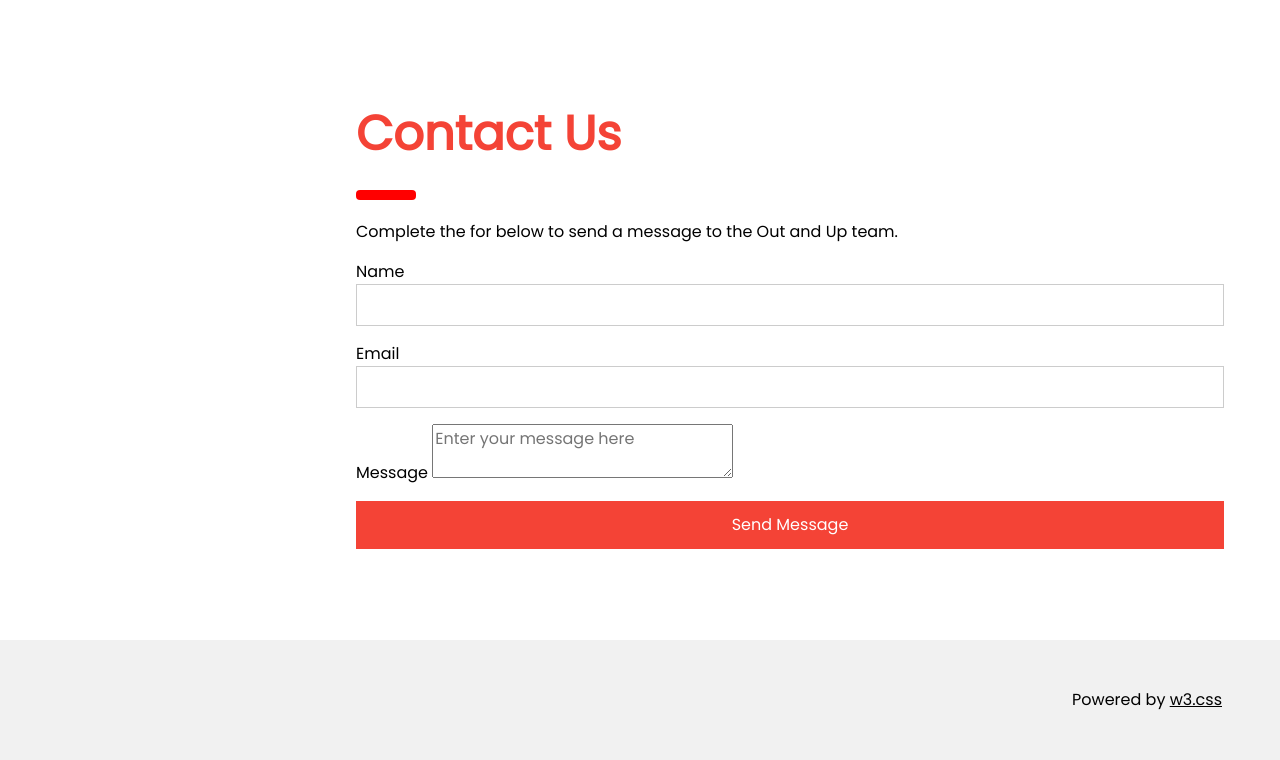
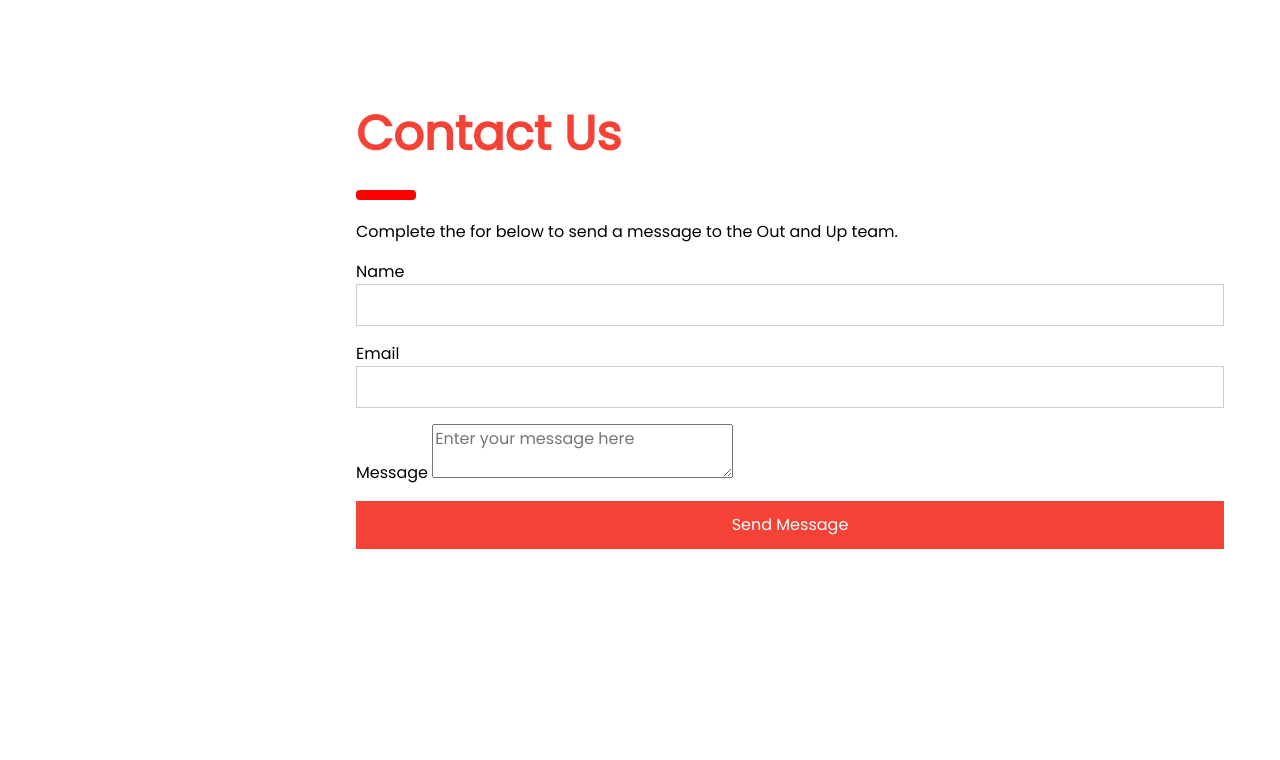
Before and after one commit to StarKus27/outandup, a website: page index.html in a window 1280 px wide. Shown: the part 2456-3216 px from the top of the page. After the commit the page ends 3021 px from the top, so only its background shows below. Drawn offline with nearby package versions, Linux system fonts and the light colour scheme.

Commit message:
Update index.html

```diff
--- a/index.html
+++ b/index.html
@@ -202,9 +202,6 @@ body {font-size:16px;}
 <!-- End page content -->
 </div>
 
-<!-- W3.CSS Container -->
-<div class="w3-light-grey w3-container w3-padding-32" style="margin-top:75px;padding-right:58px"><p class="w3-right">Powered by <a href="https://www.w3schools.com/w3css/default.asp" title="W3.CSS" target="_blank" class="w3-hover-opacity">w3.css</a></p></div>
-
 <script>
 // Script to open and close sidebar
 function w3_open() {
```
